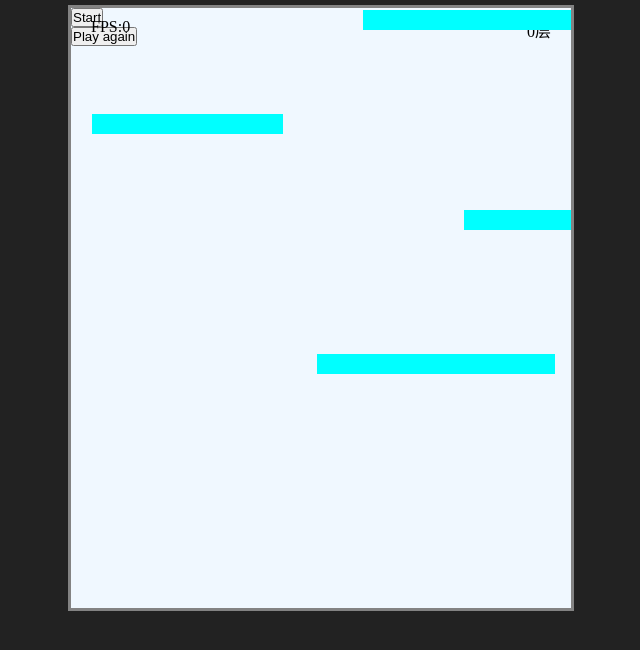
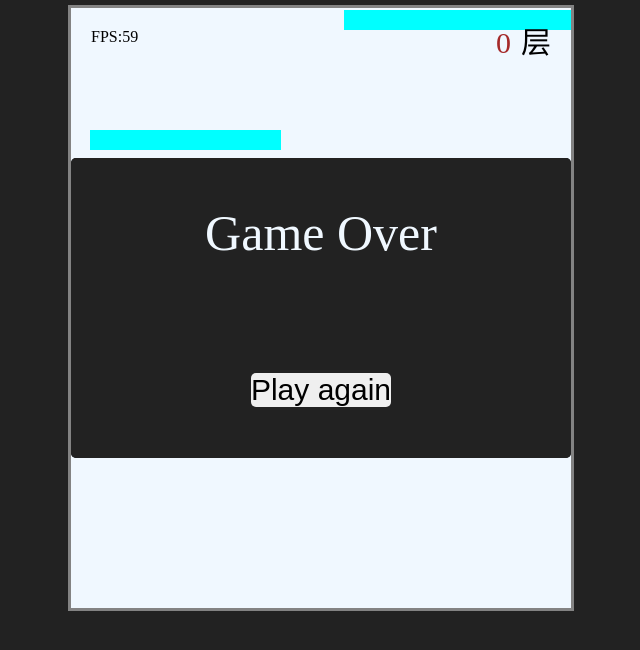
Before and after one commit to fhyoga/RunPig, a plain HTML site: page game.html in a window 1280 px wide. Shown: the whole page, without its empty margins (319-959 px from the left). Drawn offline with Linux system fonts and the light colour scheme.

Commit message:
gameInit

```diff
--- a/game.html
+++ b/game.html
@@ -10,11 +10,15 @@
         *{margin: 0;padding: 0}
         body{background-color: #222}
         .stage{background-color: aliceblue;position: relative;width: 500px;height: 600px;margin: 5px auto;
-                border: 3px solid #838383;overflow: hidden }
-        .fps-wrap{position: absolute;top:10px;left: 20px}
-        .floor-count-wrap{position: absolute;top: 10px;right: 20px}
+                border: 3px solid #838383;overflow: hidden ;text-align: center}
+        .fps-wrap{position: absolute;top:20px;left: 20px;z-index: 11}
+        .floor-count-wrap{position: absolute;top: 10px;right: 20px;z-index: 11;font-size: 30px}
+        #floor-count{color: brown;margin-right: 10px}
         .pig{background:url("pig.png") no-repeat ;background-size:cover;position: absolute}
         .floor{position: absolute;background-color: aqua}
+        .game-start,.game-over{position: absolute;top: 50%;width: 100%;height: 300px;margin-top: -150px;
+            background-color: #222222;line-height: 150px;font-size: 50px;color: aliceblue;border-radius:5px;z-index: 11}
+        button{font-size: 30px;border: none;border-radius: 5px;cursor: pointer}
     </style>
 </head>
 <body>
@@ -22,9 +26,11 @@
     <div class="fps-wrap">FPS:<span id="fps">0</span></div>
     <div class="floor-count-wrap"><span id="floor-count">0</span>层</div>
     <div class="game-start">
-        <button id="button-start">Start</button>
+        <p>RunPig</p>
+        <button id="button-start">Run</button>
     </div>
     <div class="game-over">
+        <p>Game Over</p>
         <button id="play-again">Play again</button>
     </div>
 </div>
@@ -37,7 +43,9 @@
         buttonStartNode=document.getElementById('button-start'),
         gameOverNode=document.getElementsByClassName('game-over')[0],
         againNode=document.getElementById('play-again'),
-        margin=0;
+        addFactor=0,
+        realFps=0,
+        floorCount=0;
 
 
 //pig 对象属性和方法
@@ -102,7 +110,7 @@
 //    floor 属性和方法
 
     function Floor() {
-        this.x=getRandom(0,stageNode.clientWidth-50);
+        this.x=getRandom(0,stageNode.clientWidth-80);
         this.y=stageNode.clientHeight;
         this.ySpeed=2;
         this.height=20;
@@ -120,10 +128,7 @@
                 floorNode.style.top=this.y+'px';
                 stageNode.appendChild(floorNode);
                 this.domMode=floorNode;
-                margin+=20;
-                if (margin>20){
-                    margin=0
-                }
+
         },
         getRange:function () {
             return {
@@ -145,29 +150,50 @@
             this.domMode.style.top=this.y+'px';
         },
         destroy:function () {
-            this.domMode.parentNode.removeChild(this.domMode)
+            this.domMode.parentNode.removeChild(this.domMode);
+            floorCount++
         }
     };
     var floorArr=[];
+
+//    生成floor row
     function createFloor(random) {
-        random=getRandom(0,600);
-        if(floorArr.length<1){
+        random=Math.random();
+        var k=floorArr.length;
+        if(k<1){
             floorArr.push(new Floor())
-        }else if (random<10&&floorArr.length<4){
+        }else if (random<0.5&&k<4&&addFactor==60){
             floorArr.push(new Floor())
         }
+        addFactor++;
+        if (addFactor>60){
+            addFactor=0
+        }
+        realFps++;
     }
     var pigPlayer=new Pig();
 
+//    主渲染函数
     function main() {
         createFloor();
         for(var i=0;i<floorArr.length;i++){
             floorArr[i].render();
         }
+        floorCountNode.innerHTML=floorCount;
         pigPlayer.render()
         }
+//        初始化游戏
+    function gameInit() {
 
-        setInterval(main,1000/60)
+    }
+    function getRealFps() {
+        fpsNode.innerHTML=realFps;
+        realFps=0;
+        console.log(fpsNode.innerHTML);
+        setTimeout(getRealFps,1000)
+    }
+getRealFps();
+        setInterval(main,1000/fps)
 </script>
 </body>
 </html>
```
